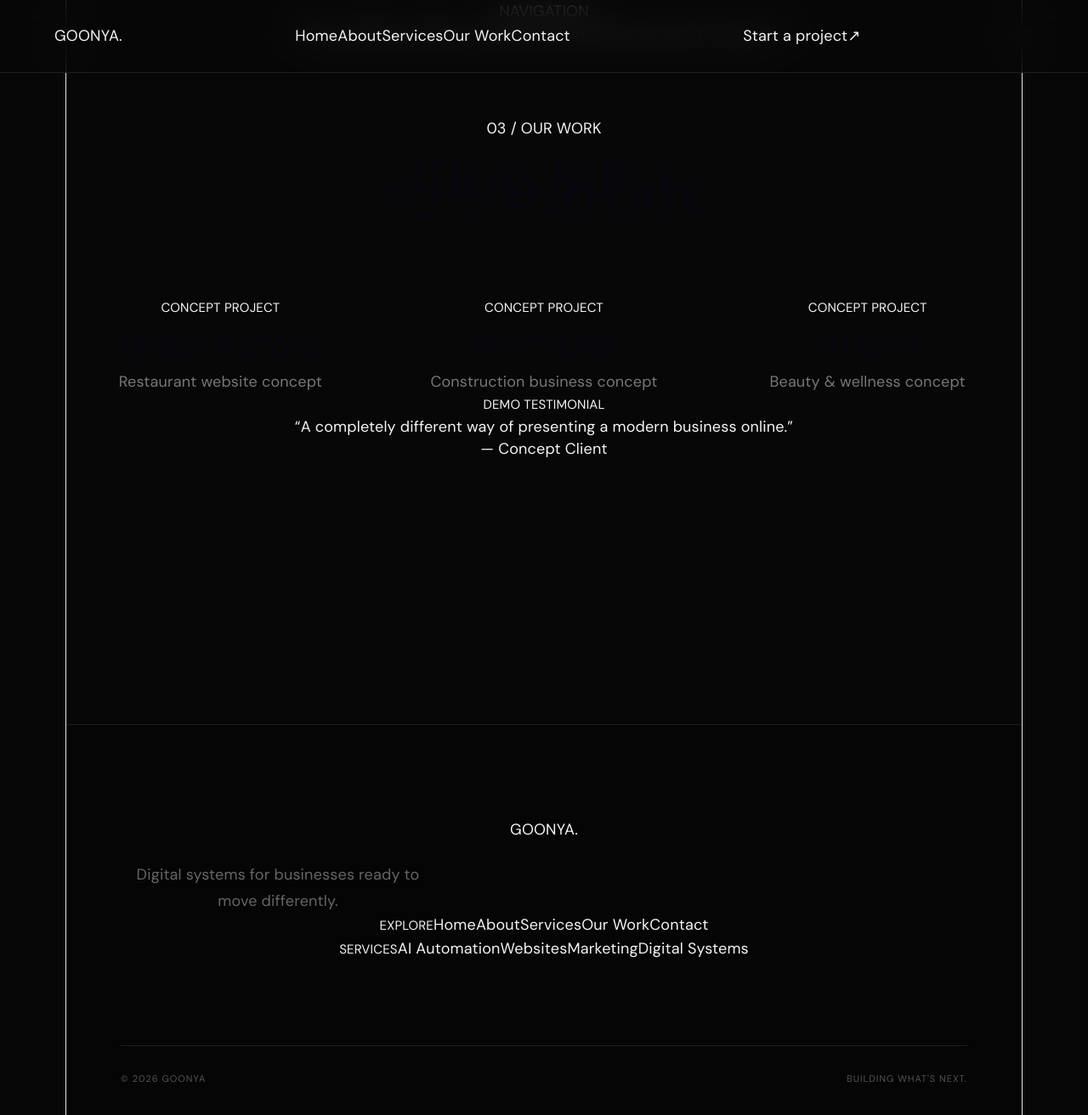
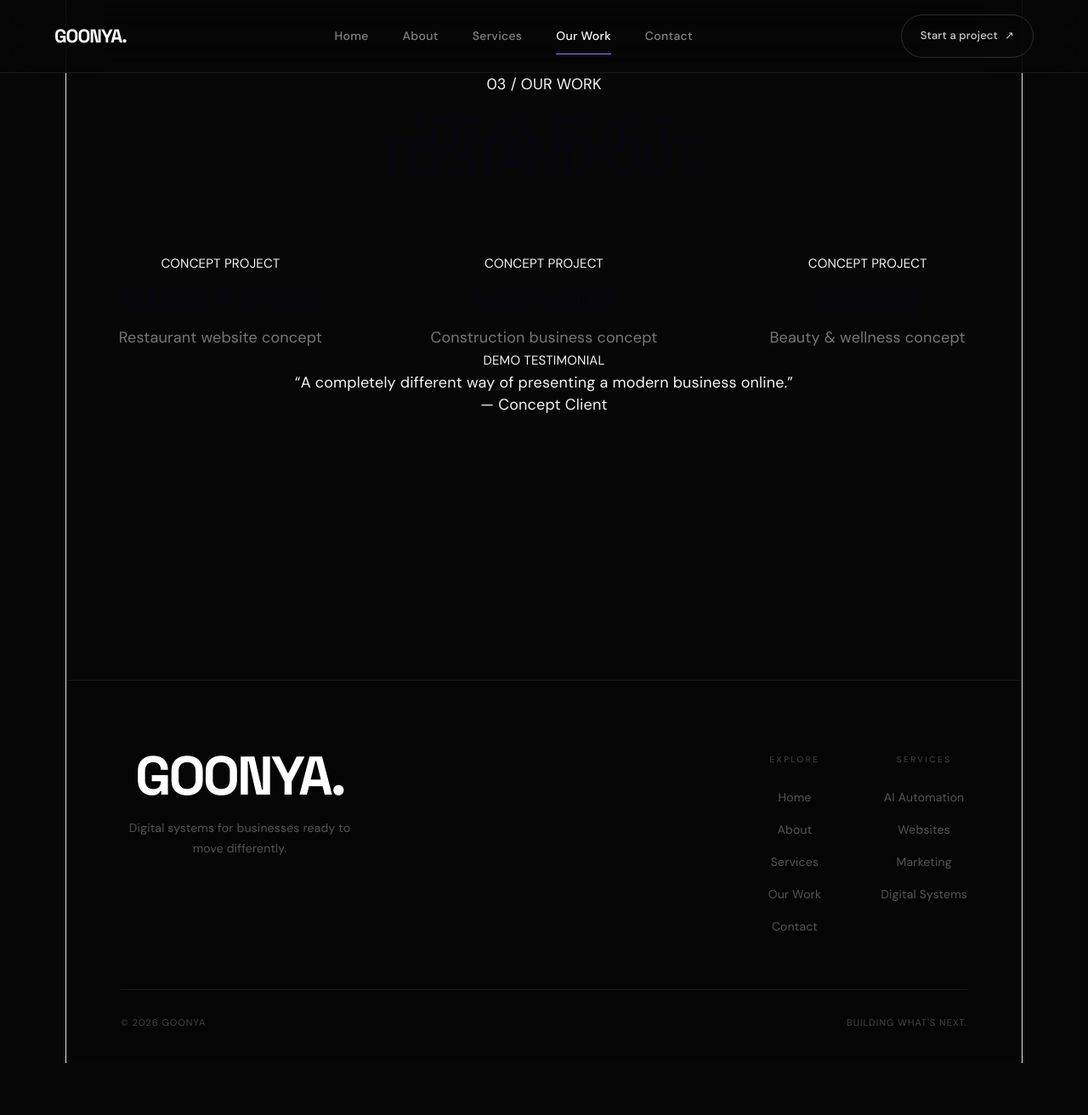
Before and after one commit to Utsava19/goonya.com.au, a React (Vite) app: page /our-work in a window 1280 px wide. Shown: the top 1312 px of the page at 85% size. After the commit the page ends 1251 px from the top, so only its background shows below. Built offline with nearby package versions, Linux system fonts and the light colour scheme.

Commit message:
Update App.css

```diff
--- a/src/App.css
+++ b/src/App.css
@@ -2,9 +2,11 @@
 
 :root {
   --bg: #070707;
+  --bg-light: #0e0e0e;
+  --bg-mid: #111116;
   --text: #f5f5f5;
   --muted: #8b8b8b;
-  --line: rgba(255,255,255,0.10);
+  --line: rgba(255,255,255,0.08);
   --accent: #9b7cff;
 }
 
@@ -27,10 +29,7 @@ body {
   overflow-x: hidden;
 }
 
-body,
-button,
-input,
-textarea {
+body, button, input, textarea {
   font-family: "DM Sans", sans-serif;
 }
 
@@ -39,9 +38,7 @@ a {
   text-decoration: none;
 }
 
-button,
-input,
-textarea {
+button, input, textarea {
   border: 0;
   outline: 0;
 }
@@ -67,98 +64,161 @@ main {
 .navbar {
   position: fixed;
   z-index: 9999;
-
   top: 0;
   left: 0;
   width: 100%;
   height: 86px;
-
   display: flex;
   align-items: center;
   justify-content: space-between;
-
   padding: 0 5vw;
-
-  background: rgba(7,7,7,.72);
+  background: rgba(7,7,7,.85);
   border-bottom: 1px solid var(--line);
-
-  backdrop-filter: blur(20px);
-  -webkit-backdrop-filter: blur(20px);
+  backdrop-filter: blur(24px);
+  -webkit-backdrop-filter: blur(24px);
 }
 
-.logo {
+.brand {
   font-family: "Space Grotesk", sans-serif;
-  font-size: 26px;
+  font-size: 22px;
   font-weight: 700;
-  letter-spacing: -1.5px;
+  letter-spacing: -1px;
+  color: white;
+  transition: opacity .2s ease;
+}
+.brand:hover { opacity: .75; }
+
+/* Desktop nav links */
+.desktop-nav {
+  display: flex;
+  align-items: center;
+  gap: 40px;
 }
 
-.logo span {
-  color: var(--accent);
+.desktop-nav a {
+  position: relative;
+  color: rgba(255,255,255,.5);
+  font-size: 14px;
+  font-weight: 500;
+  letter-spacing: .3px;
+  transition: color .25s ease;
+  padding: 4px 0;
 }
 
-.nav-links {
-  display: flex;
-  align-items: center;
-  gap: 34px;
-}
-
-.nav-links a {
-  position: relative;
-
-  color: rgba(255,255,255,.58);
-
-  font-size: 13px;
-  font-weight: 500;
-
-  transition: color .3s ease;
-}
-
-.nav-links a:hover {
+.desktop-nav a:hover,
+.desktop-nav a.active {
   color: white;
 }
 
-.nav-links a::after {
+.desktop-nav a::after {
   content: "";
-
   position: absolute;
   left: 0;
-  bottom: -8px;
-
+  bottom: -4px;
   width: 0;
   height: 1px;
-
-  background: white;
-
+  background: var(--accent);
   transition: width .3s ease;
 }
 
-.nav-links a:hover::after {
+.desktop-nav a:hover::after,
+.desktop-nav a.active::after {
   width: 100%;
 }
 
-.nav-button {
+/* CTA button */
+.nav-project {
   display: flex;
   align-items: center;
-  gap: 10px;
-
-  padding: 13px 20px;
-
-  border: 1px solid rgba(255,255,255,.18);
+  gap: 8px;
+  padding: 11px 22px;
+  border: 1px solid rgba(255,255,255,.15);
   border-radius: 100px;
-
   font-size: 13px;
-
-  transition:
-    background .3s ease,
-    color .3s ease,
-    transform .3s ease;
+  font-weight: 500;
+  color: rgba(255,255,255,.8);
+  transition: background .25s ease, color .25s ease, border-color .25s ease;
+}
+.nav-project:hover {
+  background: white;
+  color: black;
+  border-color: white;
 }
 
-.nav-button:hover {
+/* Hamburger */
+.menu-button {
+  display: none;
+  flex-direction: column;
+  gap: 6px;
+  cursor: pointer;
+  background: none;
+  padding: 4px;
+}
+.menu-button span {
+  display: block;
+  width: 24px;
+  height: 1.5px;
   background: white;
-  color: black;
-  transform: translateY(-2px);
+  border-radius: 2px;
+  transition: transform .3s ease, opacity .3s ease;
+}
+
+/* Mobile menu */
+.mobile-menu {
+  position: fixed;
+  z-index: 9998;
+  inset: 0;
+  background: rgba(7,7,7,.97);
+  backdrop-filter: blur(20px);
+  display: flex;
+  align-items: center;
+  justify-content: center;
+  opacity: 0;
+  pointer-events: none;
+  transition: opacity .4s ease;
+}
+.mobile-menu.open {
+  opacity: 1;
+  pointer-events: all;
+}
+.mobile-menu-inner {
+  display: flex;
+  flex-direction: column;
+  gap: 8px;
+  text-align: center;
+}
+.mobile-menu-label {
+  font-size: 10px;
+  letter-spacing: 3px;
+  color: #444;
+  margin-bottom: 20px;
+}
+.mobile-menu-inner a {
+  font-family: "Space Grotesk", sans-serif;
+  font-size: clamp(32px, 8vw, 56px);
+  font-weight: 600;
+  letter-spacing: -2px;
+  color: rgba(255,255,255,.6);
+  display: flex;
+  align-items: center;
+  justify-content: center;
+  gap: 16px;
+  transition: color .2s ease;
+}
+.mobile-menu-inner a:hover { color: white; }
+.mobile-menu-inner a span {
+  font-size: 12px;
+  letter-spacing: 1px;
+  color: var(--accent);
+  font-family: "DM Sans", sans-serif;
+  font-weight: 400;
+}
+.mobile-contact {
+  margin-top: 32px;
+  font-size: 14px !important;
+  letter-spacing: 1px !important;
+  color: var(--accent) !important;
+  font-family: "DM Sans", sans-serif !important;
 }
 
 /* =========================
@@ -168,9 +228,7 @@ main {
 .page {
   width: min(1400px, 90vw);
   min-height: calc(100vh - 86px);
-
   margin: auto;
-
   padding: 130px 0 160px;
 }
 
@@ -178,281 +236,158 @@ main {
   display: flex;
   align-items: center;
   gap: 12px;
-
   margin-bottom: 38px;
-
   color: #777;
-
   font-size: 11px;
   letter-spacing: 2.5px;
 }
-
 .eyebrow::before {
   content: "";
-
   width: 25px;
   height: 1px;
-
   background: var(--accent);
 }
 
 .page h1 {
   max-width: 1100px;
-
   font-family: "Space Grotesk", sans-serif;
-
   font-size: clamp(65px, 9vw, 150px);
   line-height: .88;
-
   letter-spacing: -7px;
   font-weight: 600;
 }
-
-.page h1 span {
-  color: var(--accent);
-}
+.page h1 span { color: var(--accent); }
 
 .intro {
   max-width: 600px;
-
   margin-top: 50px;
-
   color: #999;
-
   font-size: 19px;
   line-height: 1.7;
 }
 
 /* =========================
-   SERVICES
+   SERVICES PAGE
 ========================= */
 
 .services-list {
   display: grid;
   grid-template-columns: repeat(2,1fr);
-
   margin-top: 110px;
-
   border-top: 1px solid var(--line);
   border-left: 1px solid var(--line);
 }
-
 .services-list > div {
   min-height: 320px;
-
   padding: 42px;
-
   border-right: 1px solid var(--line);
   border-bottom: 1px solid var(--line);
-
-  transition:
-    background .5s ease,
-    transform .5s ease;
+  transition: background .5s ease, transform .5s ease;
 }
-
 .services-list > div:hover {
   background: rgba(155,124,255,.06);
   transform: translateY(-6px);
 }
-
-.services-list strong {
-  color: #555;
-  font-size: 11px;
-  letter-spacing: 2px;
-}
-
+.services-list strong { color: #555; font-size: 11px; letter-spacing: 2px; }
 .services-list h2 {
   margin-top: 80px;
-
   font-family: "Space Grotesk", sans-serif;
-
   font-size: 32px;
   letter-spacing: -1px;
 }
-
-.services-list p {
-  margin-top: 14px;
-
-  color: #777;
-
-  line-height: 1.6;
-}
+.services-list p { margin-top: 14px; color: #777; line-height: 1.6; }
 
 /* =========================
-   OUR WORK
+   OUR WORK PAGE
 ========================= */
 
 .work-grid {
   display: grid;
   grid-template-columns: repeat(3,1fr);
-
   gap: 18px;
-
   margin-top: 100px;
 }
-
 .work-grid article {
   position: relative;
-
   min-height: 480px;
-
   padding: 35px;
-
   display: flex;
   flex-direction: column;
   justify-content: flex-end;
-
   overflow: hidden;
-
   border: 1px solid var(--line);
-
   background: #111;
-
-  transition:
-    transform .5s ease,
-    border-color .5s ease;
+  transition: transform .5s ease, border-color .5s ease;
 }
-
 .work-grid article::before {
   content: "";
-
   position: absolute;
-
-  width: 350px;
-  height: 350px;
-
-  top: -120px;
-  right: -100px;
-
-  background: radial-gradient(
-    circle,
-    rgba(155,124,255,.4),
-    transparent 65%
-  );
-
+  width: 350px; height: 350px;
+  top: -120px; right: -100px;
+  background: radial-gradient(circle, rgba(155,124,255,.4), transparent 65%);
   filter: blur(10px);
 }
-
 .work-grid article:nth-child(2)::before {
-  background: radial-gradient(
-    circle,
-    rgba(0,210,190,.35),
-    transparent 65%
-  );
+  background: radial-gradient(circle, rgba(0,210,190,.35), transparent 65%);
 }
-
 .work-grid article:nth-child(3)::before {
-  background: radial-gradient(
-    circle,
-    rgba(255,100,180,.3),
-    transparent 65%
-  );
+  background: radial-gradient(circle, rgba(255,100,180,.3), transparent 65%);
 }
-
 .work-grid article:hover {
   transform: translateY(-10px);
   border-color: rgba(255,255,255,.25);
 }
-
-.work-grid span {
-  position: relative;
-
-  color: #666;
-
-  font-size: 10px;
-  letter-spacing: 2px;
-}
-
+.work-grid span { position: relative; color: #666; font-size: 10px; letter-spacing: 2px; }
 .work-grid h2 {
   position: relative;
-
   margin-top: 12px;
-
   font-family: "Space Grotesk", sans-serif;
-
   font-size: 34px;
   letter-spacing: -1px;
 }
-
-.work-grid p {
-  position: relative;
-
-  margin-top: 8px;
-
-  color: #777;
-}
+.work-grid p { position: relative; margin-top: 8px; color: #777; }
 
 /* =========================
-   CONTACT
+   CONTACT PAGE
 ========================= */
 
 .contact-form {
   width: min(700px,100%);
-
   margin-top: 75px;
-
   display: flex;
   flex-direction: column;
-
   gap: 12px;
 }
-
 .contact-form input,
 .contact-form textarea {
   width: 100%;
-
   padding: 20px 22px;
-
   background: #101010;
-
   border: 1px solid var(--line);
-
   color: white;
-
   font-size: 15px;
-
-  transition:
-    border-color .3s ease,
-    background .3s ease;
+  transition: border-color .3s ease, background .3s ease;
 }
-
 .contact-form input:focus,
 .contact-form textarea:focus {
   border-color: var(--accent);
   background: #121212;
 }
-
-.contact-form textarea {
-  resize: vertical;
-}
-
+.contact-form textarea { resize: vertical; }
 .contact-form button {
   align-self: flex-start;
-
   margin-top: 10px;
-
   padding: 16px 26px;
-
   border-radius: 100px;
-
   background: white;
-
   color: black;
-
   cursor: pointer;
-
   font-weight: 600;
-
-  transition:
-    transform .3s ease,
-    box-shadow .3s ease;
+  transition: transform .3s ease, box-shadow .3s ease;
 }
-
 .contact-form button:hover {
   transform: translateY(-3px);
-
-  box-shadow:
-    0 15px 50px rgba(155,124,255,.25);
+  box-shadow: 0 15px 50px rgba(155,124,255,.25);
 }
 
 /* =========================
@@ -460,50 +395,69 @@ main {
 ========================= */
 
 .footer {
-  position: relative;
-
-  padding: 110px 5vw 35px;
-
+  padding: 80px 5vw 35px;
   background: #050505;
-
   border-top: 1px solid var(--line);
 }
 
-.footer-logo {
-  font-family: "Space Grotesk", sans-serif;
-
-  font-size: clamp(55px,8vw,120px);
-
-  font-weight: 700;
-
-  letter-spacing: -6px;
+.footer-top {
+  display: flex;
+  justify-content: space-between;
+  align-items: flex-start;
+  gap: 60px;
+  margin-bottom: 60px;
 }
 
-.footer-logo span {
-  color: var(--accent);
+.footer-brand {
+  font-family: "Space Grotesk", sans-serif;
+  font-size: clamp(36px, 5vw, 72px);
+  font-weight: 700;
+  letter-spacing: -3px;
+  line-height: 1;
+  color: white;
 }
 
 .footer p {
-  max-width: 370px;
-
-  margin-top: 25px;
-
-  color: #666;
-
+  max-width: 280px;
+  margin-top: 18px;
+  color: #555;
+  font-size: 14px;
   line-height: 1.7;
 }
+
+.footer-links {
+  display: flex;
+  gap: 70px;
+}
+
+.footer-links > div {
+  display: flex;
+  flex-direction: column;
+  gap: 12px;
+}
+
+.footer-links small {
+  font-size: 10px;
+  letter-spacing: 2.5px;
+  color: #444;
+  margin-bottom: 6px;
+}
+
+.footer-links a,
+.footer-links span {
+  font-size: 14px;
+  color: #555;
+  transition: color .2s ease;
+}
+
+.footer-links a:hover { color: white; }
 
 .footer-bottom {
   display: flex;
   justify-content: space-between;
-
-  margin-top: 100px;
   padding-top: 25px;
-
   border-top: 1px solid var(--line);
-
-  color: #555;
-
+  color: #444;
   font-size: 11px;
   letter-spacing: 1px;
 }
@@ -514,19 +468,14 @@ main {
 
 @media(max-width: 850px) {
 
-  .navbar {
-    height: 72px;
-    padding: 0 6vw;
-  }
+  .navbar { height: 72px; padding: 0 6vw; }
 
-  .nav-links,
-  .nav-button {
-    display: none;
-  }
+  .desktop-nav,
+  .nav-project { display: none; }
 
-  main {
-    padding-top: 72px;
-  }
+  .menu-button { display: flex; }
+
+  main { padding-top: 72px; }
 
   .page {
     width: 88vw;
@@ -538,30 +487,15 @@ main {
     letter-spacing: -4px;
   }
 
-  .intro {
-    font-size: 17px;
-  }
+  .intro { font-size: 17px; }
 
-  .services-list {
-    grid-template-columns: 1fr;
-    margin-top: 70px;
-  }
+  .services-list { grid-template-columns: 1fr; margin-top: 70px; }
 
-  .work-grid {
-    grid-template-columns: 1fr;
-    margin-top: 70px;
-  }
+  .work-grid { grid-template-columns: 1fr; margin-top: 70px; }
+  .work-grid article { min-height: 380px; }
 
-  .work-grid article {
-    min-height: 380px;
-  }
-
-  .footer {
-    padding: 80px 6vw 30px;
-  }
-
-  .footer-bottom {
-    flex-direction: column;
-    gap: 12px;
-  }
+  .footer { padding: 60px 6vw 30px; }
+  .footer-top { flex-direction: column; gap: 40px; }
+  .footer-links { gap: 40px; }
+  .footer-bottom { flex-direction: column; gap: 12px; }
 }
```
